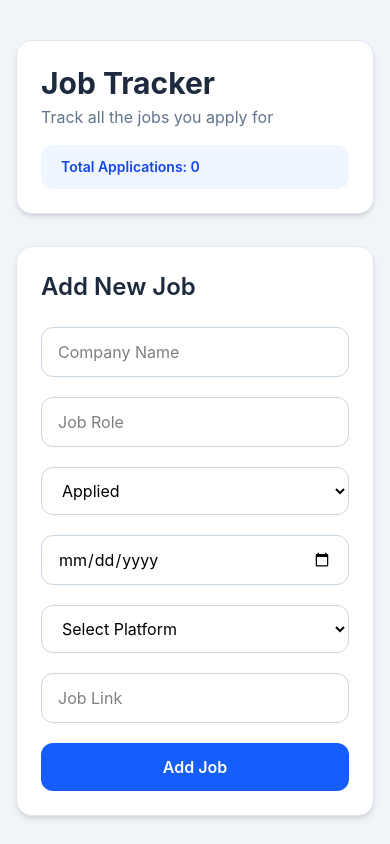
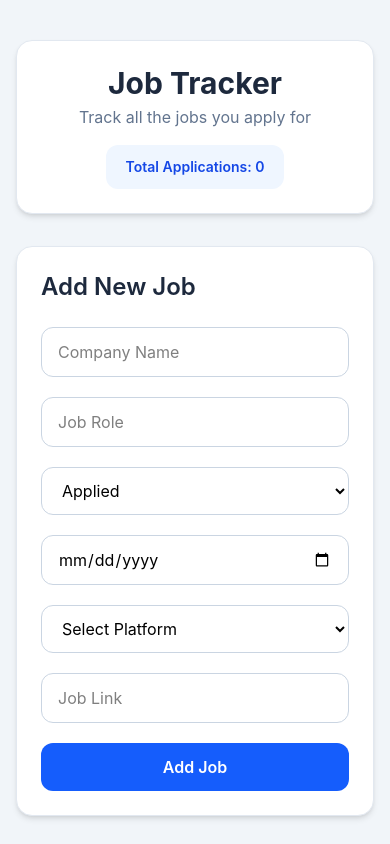
Before and after one commit to DevSourav01/Job-Tracker, a React (Vite) app: page / in a window 390 px wide. Shown: the top 844 px of the page. Built offline with nearby package versions, Linux system fonts and the light colour scheme; no server answers; the database is empty.

Commit message:
fix:"fix the layout ofthe header"

```diff
--- a/src/component/Header.jsx
+++ b/src/component/Header.jsx
@@ -1,8 +1,8 @@
 export default function Header({ total }) {
   return (
     <div className="bg-white shadow-md rounded-2xl p-6 border border-slate-200">
-      <div className="flex flex-col sm:flex-row sm:items-center sm:justify-between gap-4">
-        <div>
+      <div className="flex flex-col justify-center items-center sm:flex-row sm:items-center sm:justify-between gap-4">
+        <div className="flex flex-col justify-center items-center">
           <h1 className="text-3xl font-bold text-slate-800">Job Tracker</h1>
           <p className="text-slate-500 mt-1">
             Track all the jobs you apply for
```
